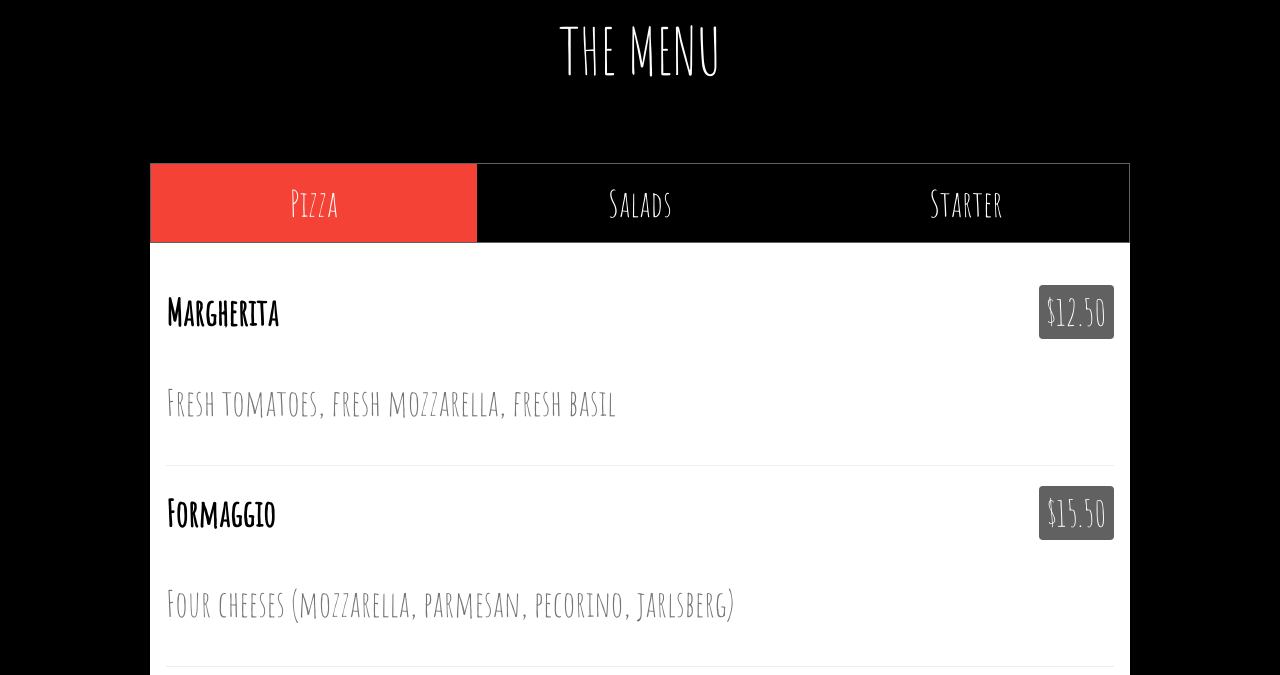
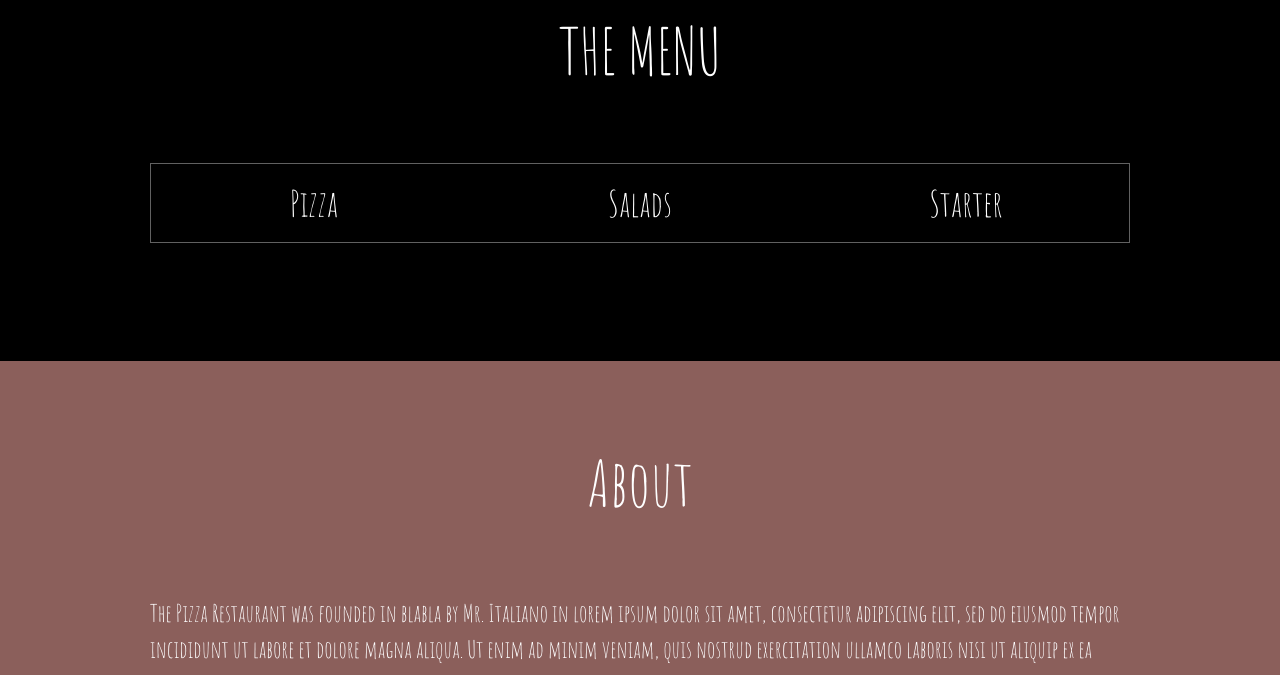
Before and after one commit to sitra0612/ChocolateCafe, a plain HTML site: page index.html in a window 1280 px wide. Shown: the part 791-1466 px from the top of the page. Drawn offline with nearby package versions, Linux system fonts and the light colour scheme.

Commit message:
new commit

```diff
--- a/index.html
+++ b/index.html
@@ -13,7 +13,7 @@ body,h1,h2,h3,h4,h5,h6 {font-family: "Amatic SC", sans-serif}
 .bgimg {
   background-repeat: no-repeat;
   background-size: cover;
-  background-image: url("/w3images/pizza.jpg");
+  background-image: url("resources/images/cup-coffee-with-chocolate-bars_186938-1522.jpg");
   min-height: 90%;
 }
 </style>
@@ -173,23 +173,5 @@ body,h1,h2,h3,h4,h5,h6 {font-family: "Amatic SC", sans-serif}
   <p>Powered by <a href="https://www.w3schools.com/w3css/default.asp" title="W3.CSS" target="_blank" class="w3-hover-text-green">w3.css</a></p>
 </footer>
 
-<script>
-// Tabbed Menu
-function openMenu(evt, menuName) {
-  var i, x, tablinks;
-  x = document.getElementsByClassName("menu");
-  for (i = 0; i < x.length; i++) {
-     x[i].style.display = "none";
-  }
-  tablinks = document.getElementsByClassName("tablink");
-  for (i = 0; i < x.length; i++) {
-     tablinks[i].className = tablinks[i].className.replace(" w3-red", "");
-  }
-  document.getElementById(menuName).style.display = "block";
-  evt.currentTarget.firstElementChild.className += " w3-red";
-}
-document.getElementById("myLink").click();
-</script>
-
 </body>
 </html>
```
Also changed, not shown: resources/images/cup-coffee-with-chocolate-bars_186938-1522.jpg (added), views/about.html (added), views/contact.html (added), views/gallery.html (added).
